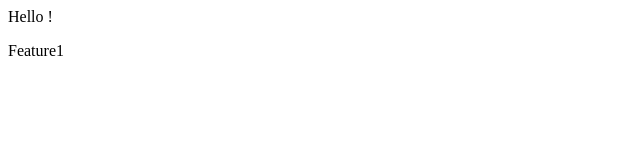
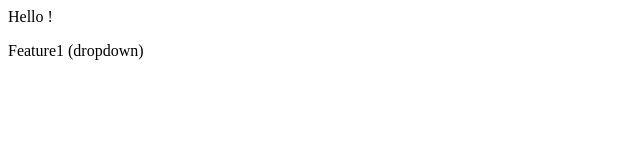
Before and after one commit to Mayank4777/localrepo, a plain HTML site: page index.html in a window 1280 px wide. Shown: the full height of the page, 0-640 px from the left. Drawn offline with Linux system fonts and the light colour scheme.

Commit message:
add dropdown

```diff
--- a/index.html
+++ b/index.html
@@ -1,4 +1,2 @@
 <p>Hello !</p>
-<p>
-    Feature1
-</p>
+<p> Feature1 (dropdown) </p>
```
